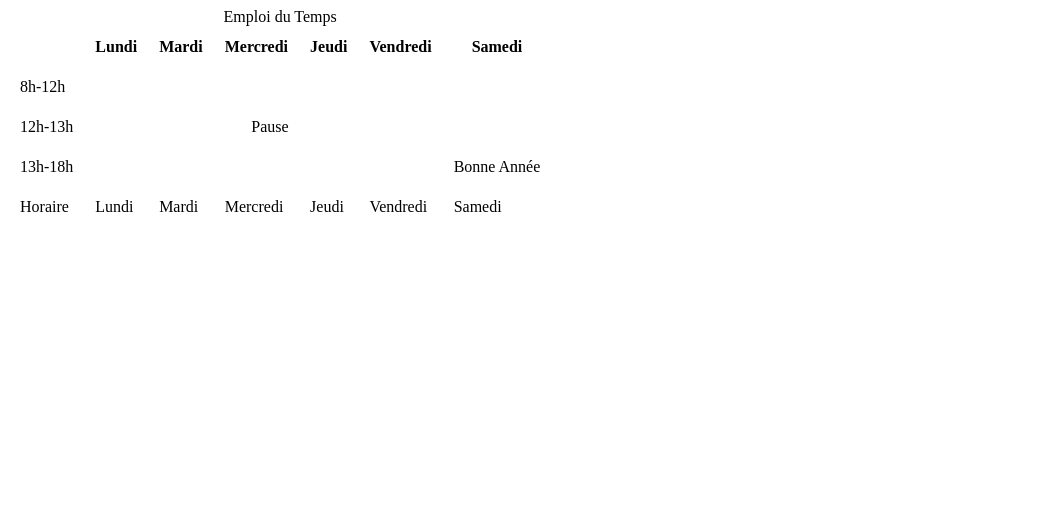
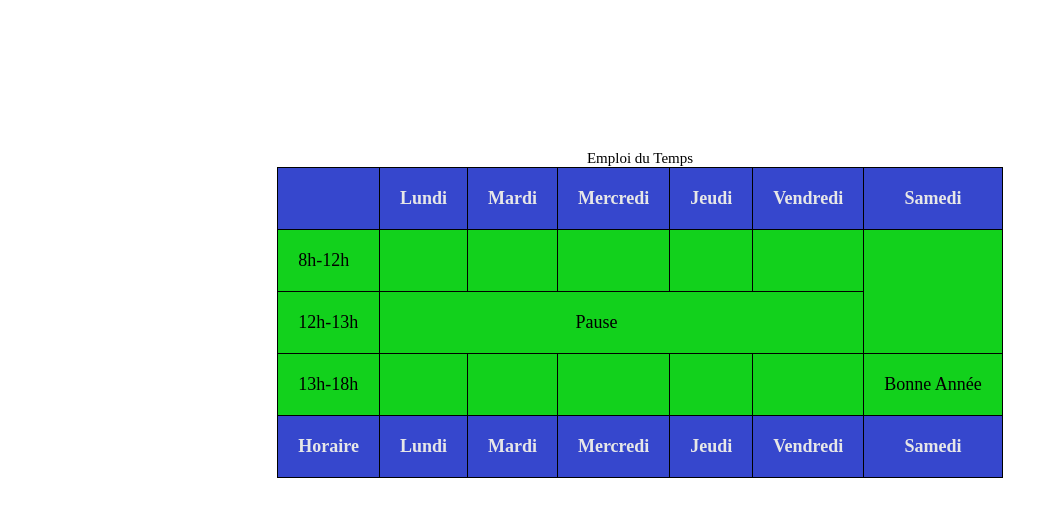
Before and after one commit to dasilva218/tableau, a plain HTML site: page index.html in a window 1280 px wide. Shown: the whole page, without its empty margins (0-1046 px from the left). Drawn offline with Linux system fonts and the light colour scheme.

Commit message:
tableau modifié avec du css

```diff
--- a/index.html
+++ b/index.html
@@ -3,13 +3,14 @@
 	<head>
 		<meta charset="utf-8">
 		<meta name="viewport" content="width=device-width, initial-scale=1.0">
+		<link href="tab.css" rel="stylesheet" type="text/css">
 		<title>Emploi du Temps</title>
 	</head>
 
 	<body>
 		<main>
-			<table cellpadding="10">
-				<caption>Emploi du Temps</caption>
+			<table>
+				<caption id="capt">Emploi du Temps</caption>
 				<thead>
 					<tr>
 						<th></th>
@@ -49,13 +50,13 @@
 				</tbody>
 				<tfoot>
 					<tr>
-						<td>Horaire</td>
-						<td>Lundi</td>
-						<td>Mardi</td>
-						<td>Mercredi</td>
-						<td>Jeudi</td>
-						<td>Vendredi</td>
-						<td>Samedi</td>
+						<th>Horaire</th>
+						<th>Lundi</th>
+						<th>Mardi</th>
+						<th>Mercredi</th>
+						<th>Jeudi</th>
+						<th>Vendredi</th>
+						<th>Samedi</th>
 					</tr>
 				</tfoot>
 			</table>
--- /dev/null
+++ b/tab.css
@@ -0,0 +1,28 @@
+*{
+	padding: 0;
+	margin: 0;
+}
+
+body{
+	font-size: 18px;
+}
+
+table{
+	border-collapse: collapse;
+	margin: 150px auto;
+}
+td,th{
+	border: 1px solid #000;
+	padding: 20px;
+}
+td{
+	background: #12D11C;
+}
+th{
+	background-color: #3647CD;
+	color: #E7E7E7
+}
+
+#capt{
+	font-size: 15px;
+}
```
